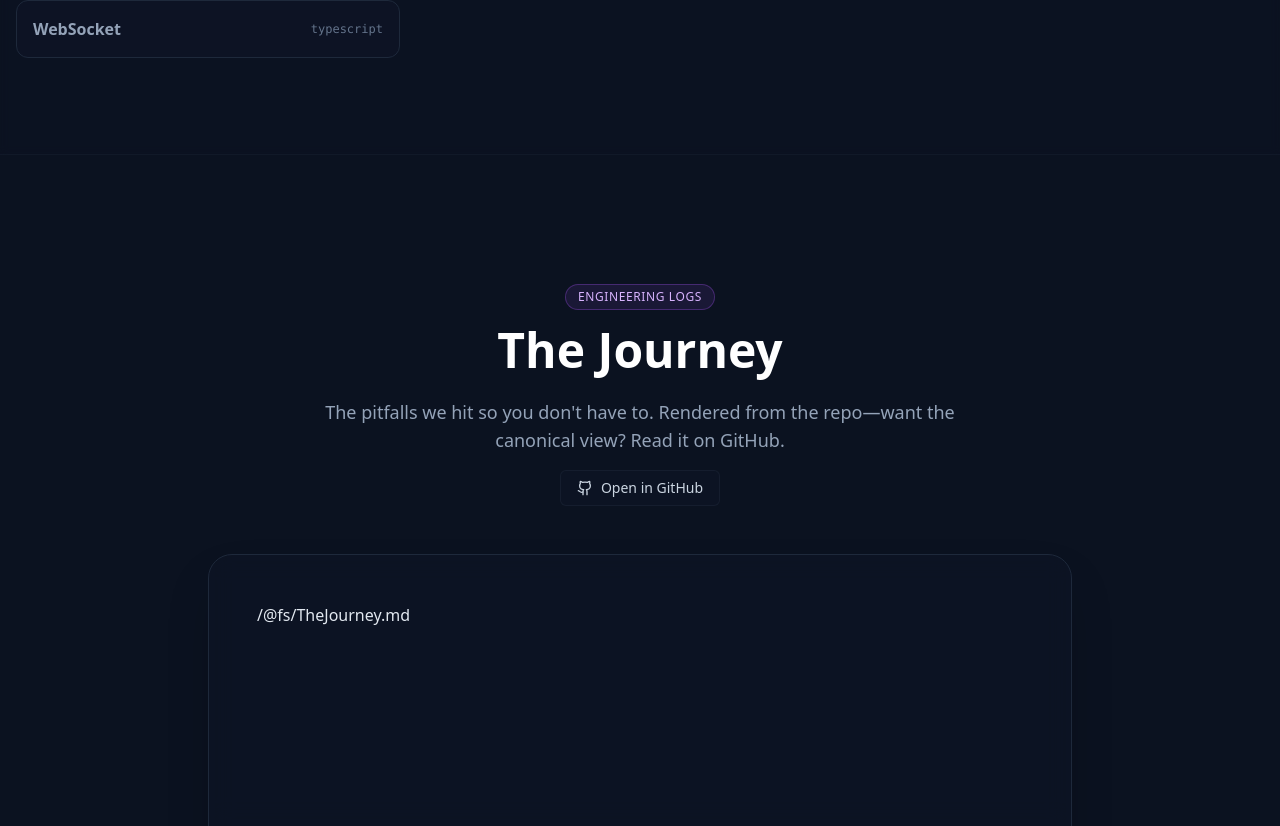
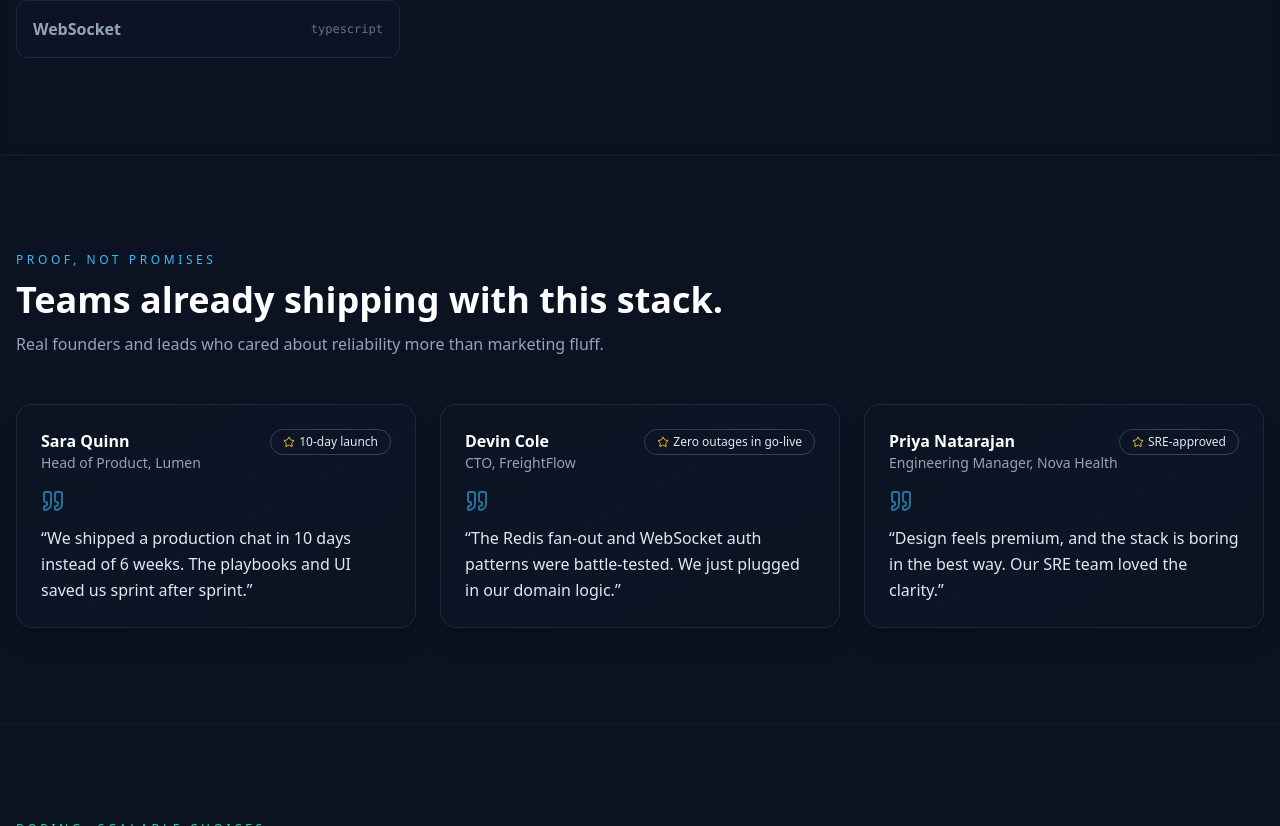
Before and after one commit to Amaankaa/chatterstack-frontend, a React (Vite) app: page / in a window 1280 px wide. Shown: the part 1974-2800 px from the top of the page. Built offline with nearby package versions, Linux system fonts and the light colour scheme; no server answers.

Commit message:
feat: remove JourneyView component and related markdown integration from Landing page

```diff
--- a/src/pages/Landing.tsx
+++ b/src/pages/Landing.tsx
@@ -1,6 +1,4 @@
 import { useState, useEffect, useRef } from 'react';
-import ReactMarkdown from 'react-markdown';
-import remarkGfm from 'remark-gfm';
 import { motion, AnimatePresence } from 'framer-motion';
 import {
   GithubIcon,
@@ -20,7 +18,6 @@ import {
 } from 'lucide-react';
 import { Button } from '@/components/ui/button';
 import { cn } from '@/lib/utils';
-import journeyMarkdown from '../../TheJourney.md?raw';
 
 const FEATURES = [
   {
@@ -516,44 +513,6 @@ const LandingView = ({ onReadJourney, setSectionRef }: { onReadJourney: () => vo
   );
 };
 
-const JourneyView = ({ setSectionRef }: { setSectionRef: (id: SectionId) => (el: HTMLElement | null) => void }) => {
-  return (
-    <motion.div
-      id="journey"
-      ref={setSectionRef('journey')}
-      initial={{ opacity: 0, y: 20 }}
-      animate={{ opacity: 1, y: 0 }}
-      exit={{ opacity: 0, y: -20 }}
-      className="relative z-10 pt-32 pb-20 container mx-auto px-4 max-w-4xl"
-    >
-      <div className="mb-12 text-center">
-        <div className="inline-block mb-4 px-3 py-1 rounded-full border border-purple-500/30 bg-purple-500/10 text-purple-300 text-xs uppercase tracking-wider">
-          Engineering Logs
-        </div>
-        <h1 className="text-4xl md:text-5xl font-bold text-white mb-6">The Journey</h1>
-        <p className="text-slate-400 text-lg max-w-2xl mx-auto">
-          The pitfalls we hit so you don't have to. Rendered from the repo—want the canonical view? Read it on GitHub.
-        </p>
-        <div className="mt-4 flex justify-center">
-          <Button asChild variant="ghost" className="text-slate-300 hover:text-white border border-slate-800/50 bg-slate-900/40">
-            <a href={`${URLS.repo}/blob/main/TheJourney.md`} target="_blank" rel="noreferrer" className="inline-flex items-center gap-2">
-              <GithubIcon className="w-4 h-4" /> Open in GitHub
-            </a>
-          </Button>
-        </div>
-      </div>
-
-      <div className="p-8 md:p-12 rounded-3xl border border-slate-800 bg-slate-900/40 backdrop-blur-md min-h-[400px] shadow-2xl">
-        <article className="prose prose-invert prose-lg max-w-none prose-headings:text-sky-100 prose-a:text-sky-400 prose-code:text-emerald-300 prose-code:bg-slate-900/50 prose-code:px-1 prose-code:py-0.5 prose-code:rounded prose-pre:bg-[#0B1220] prose-pre:border prose-pre:border-slate-800">
-          <ReactMarkdown remarkPlugins={[remarkGfm]}>
-            {journeyMarkdown}
-          </ReactMarkdown>
-        </article>
-      </div>
-    </motion.div>
-  );
-};
-
 const TestimonialsSection = ({ setSectionRef }: { setSectionRef: (id: SectionId) => (el: HTMLElement | null) => void }) => (
   <section
     id="testimonials"
@@ -738,7 +697,6 @@ export default function Landing() {
 
       <main className="relative">
         <LandingView onReadJourney={() => scrollToSection('journey')} setSectionRef={setSectionRef} />
-        <JourneyView setSectionRef={setSectionRef} />
         <TestimonialsSection setSectionRef={setSectionRef} />
         <TechStackSection setSectionRef={setSectionRef} />
 
```
